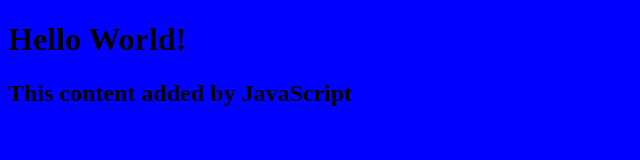
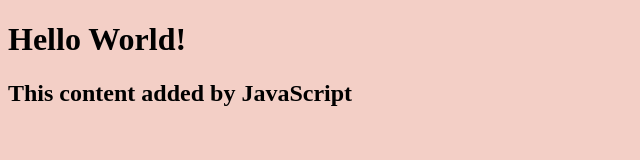
Before and after one commit to akent22000/amanda-locher-website, a plain HTML site: page index.html in a window 1280 px wide. Shown: the whole page, without its empty margins (0-640 px from the left). Drawn offline with Linux system fonts and the light colour scheme.

Commit message:
updates to js and css

```diff
--- a/style.css
+++ b/style.css
@@ -1,3 +1,3 @@
 body {
-    background: blue;
+    background: #F3CFC6;
   }
```
Also changed, not shown: 1 other file.
